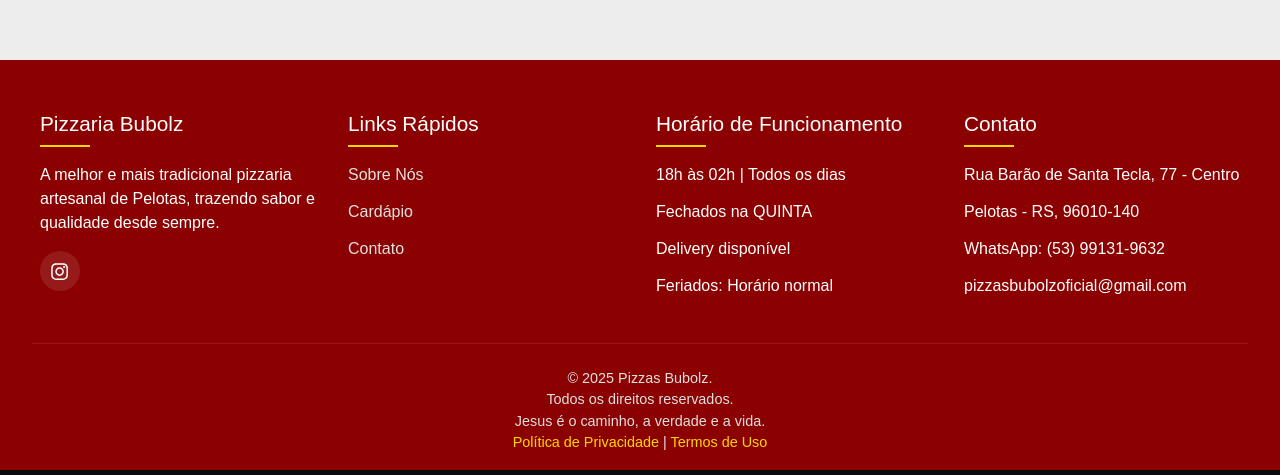
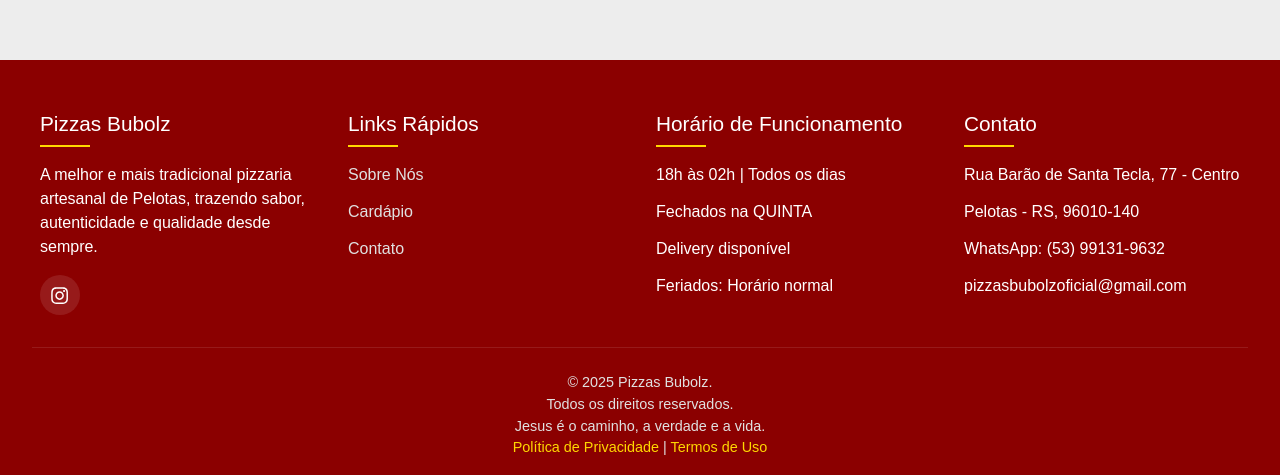
Before and after one commit to Alexseyf/bubolz-page, a Next.js app: page / in a window 1280 px wide. Shown: the part 1935-2410 px from the top of the page. Built offline with nearby package versions, Linux system fonts and the light colour scheme.

Commit message:
fix instagram link

```diff
--- a/src/components/Footer.tsx
+++ b/src/components/Footer.tsx
@@ -106,10 +106,10 @@
     <FooterContainer>
       <FooterContent>
         <FooterColumn>
-          <h3>Pizzaria Bubolz</h3>
-          <p>A melhor e mais tradicional pizzaria artesanal de Pelotas, trazendo sabor e qualidade desde sempre.</p>
+          <h3>Pizzas Bubolz</h3>
+          <p>A melhor e mais tradicional pizzaria artesanal de Pelotas, trazendo sabor, autenticidade e qualidade desde sempre.</p>
           <SocialLinks>
-            <a href="https://www.instagram.com/pizzariabubolz" aria-label="Instagram" target="_blank" rel="noopener noreferrer">
+            <a href="https://www.instagram.com/pizzasbubolzoficial" aria-label="Instagram" target="_blank" rel="noopener noreferrer">
               <FaInstagram />
             </a>
           </SocialLinks>
```
